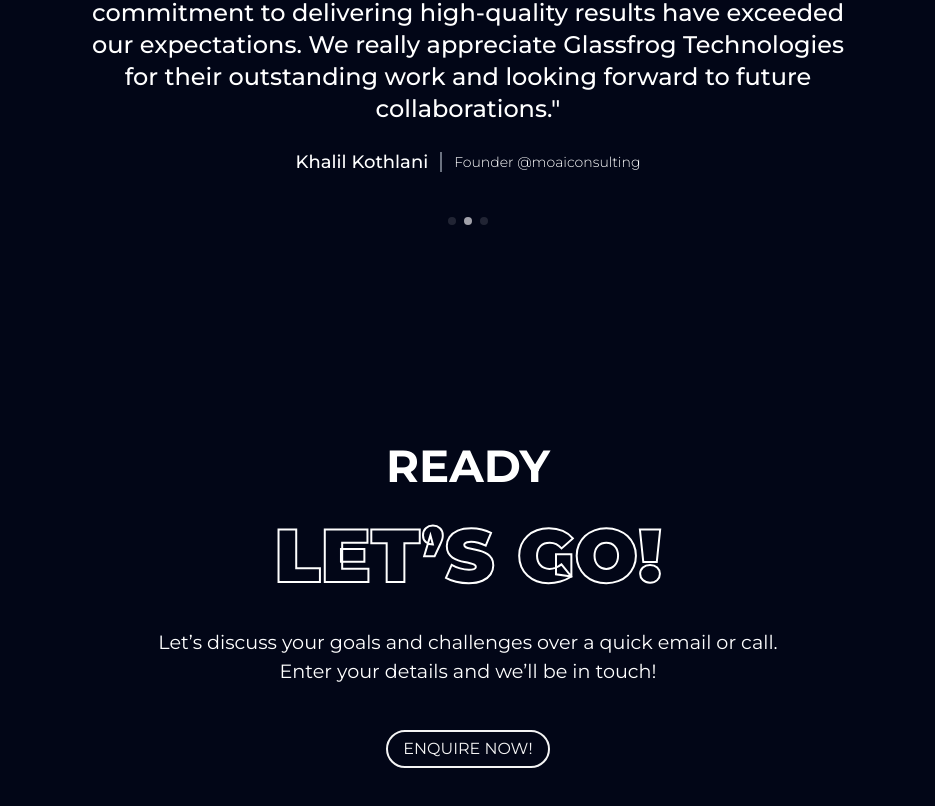
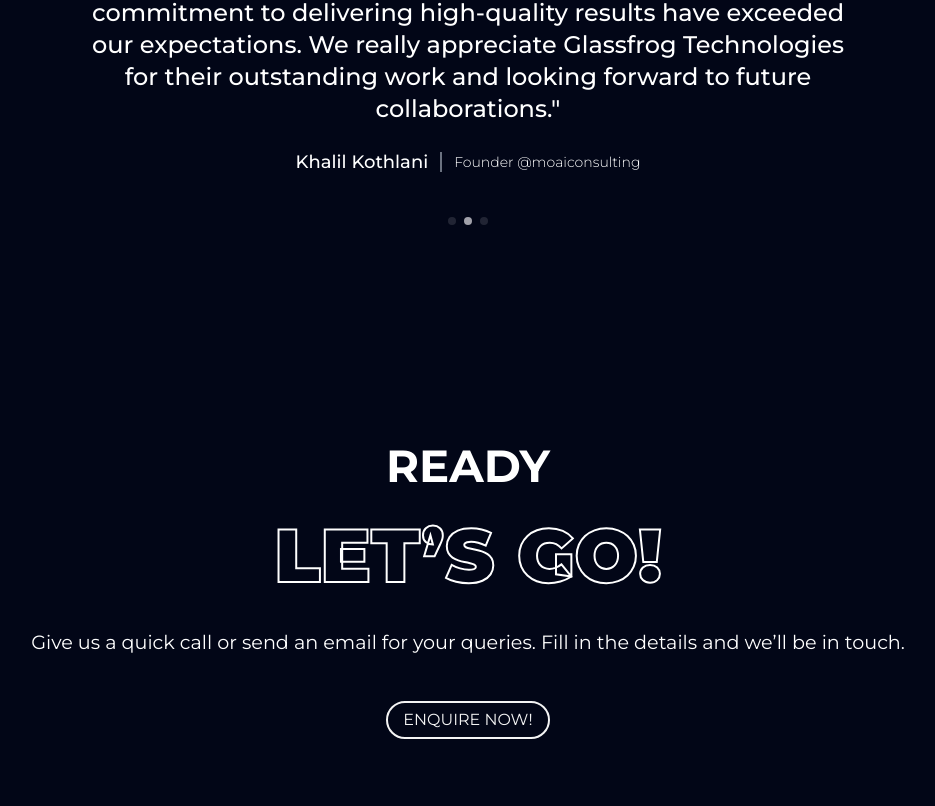
Before and after one commit to ShubhamGlassfrog/glassfrogweb, a Next.js app: page / in a window 1280 px wide. Shown: the part 4273-5079 px from the top of the page, without its empty margins (172-1107 px from the left). Built offline with nearby package versions, Linux system fonts and the light colour scheme.

Commit message:
changes update

```diff
--- a/src/components/Letsgo/Letsgo.jsx
+++ b/src/components/Letsgo/Letsgo.jsx
@@ -1,35 +1,32 @@
-import React from 'react'
-import { FaArrowRight } from 'react-icons/fa';
-import Image from 'next/image';
+import React from "react";
+import { FaArrowRight } from "react-icons/fa";
+import Image from "next/image";
 
 const Letsgo = () => {
   return (
     <>
-
       <section className="bg-slate-950 py-16 pt-48 pb-48">
         <div className="max-w-screen-xl mx-auto px-4 sm:px-6 lg:px-8">
           <div className="">
             {/* First Column */}
             <div className="flex flex-col justify-center text-center items-center">
-                            <h4 className='ready'>READY</h4>
-                            <h2 className="letsgo mb-4">
-                                LET’S GO!
-                            </h2>
+              <h4 className="ready">READY</h4>
+              <h2 className="letsgo mb-4">LET’S GO!</h2>
               <p className="text-white mb-6">
-                                Let’s discuss your goals and challenges over a quick email or call.<br></br>
-                                Enter your details and we’ll be in touch!                            </p>
-                            <button className="enquire hover:text-white hover:bg-[#ed2998]">Enquire Now!</button>
-
+                Give us a quick call or send an email for your queries. Fill in
+                the details and we’ll be in touch.
+              </p>
+              <button className="enquire hover:text-white hover:bg-[#ed2998]">
+                Enquire Now!
+              </button>
             </div>
 
             {/* Second Column */}
-
           </div>
         </div>
       </section>
+    </>
+  );
+};
 
-        </>
-    )
-}
-
-export default Letsgo
+export default Letsgo;
```
Lines whose indentation alone changed are shown as unchanged.
